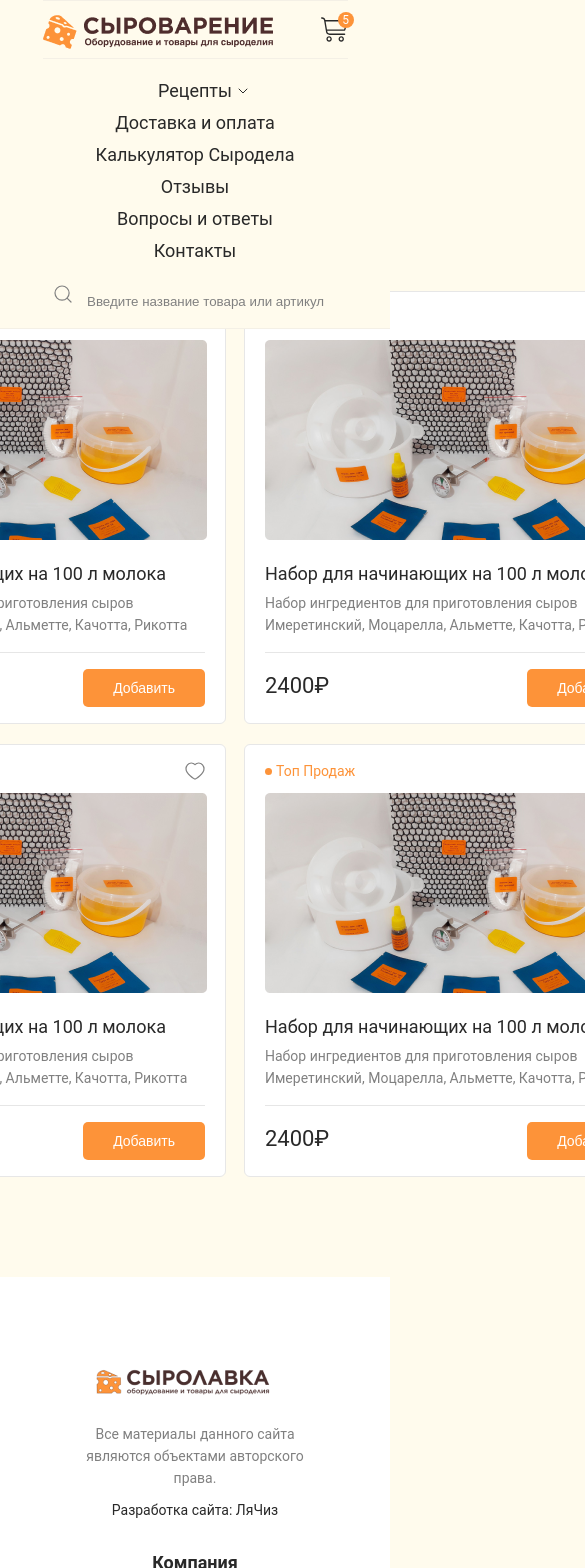
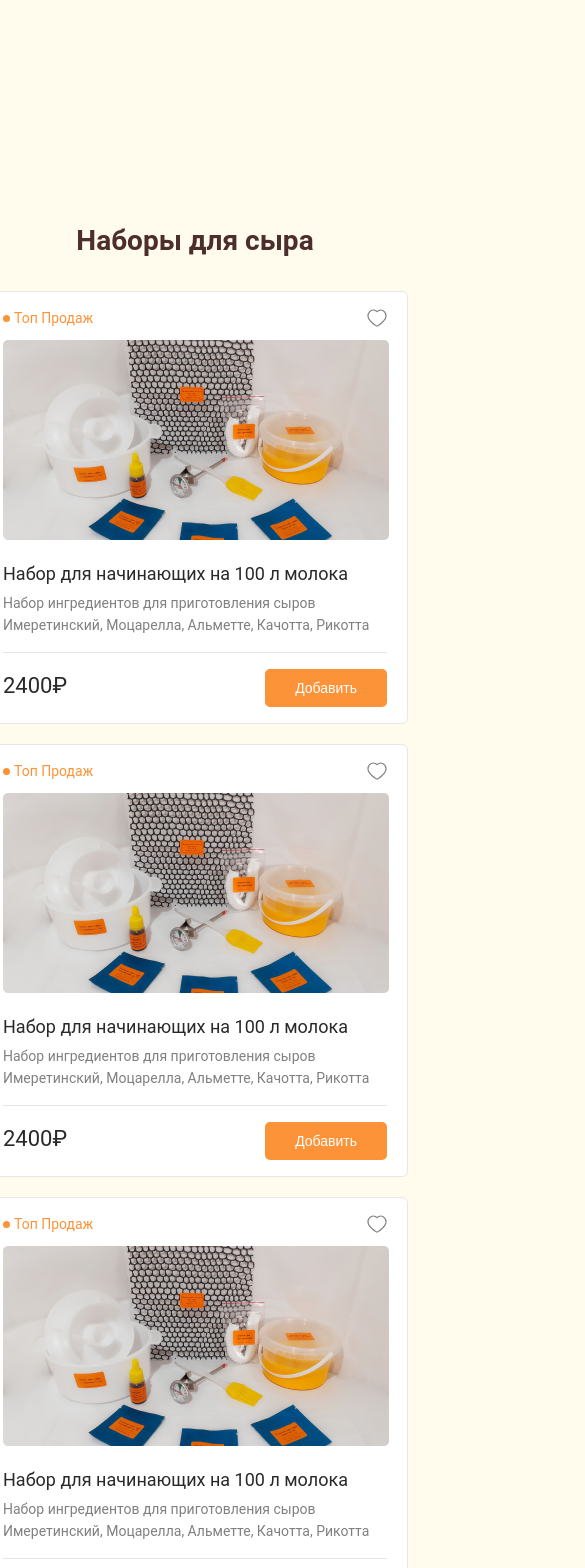
Before and after one commit to unnamed-ii/react-cheese-shop, a React (Create React App) app: page /collections in a window 390 px wide. Shown: the top 1568 px of the page, 585 px wide, since content can reach past the window. Built offline with nearby package versions, Linux system fonts and the light colour scheme.

Commit message:
added adaptive for collectoin page and created collectoin-card component

```diff
--- a/src/App.js
+++ b/src/App.js
@@ -26,7 +26,7 @@ import RegistrationModal from "./components/modals/registration";
 function App() {
     return (
         <div className="app">
-            <Header/>
+            {/*<Header/>*/}
             <Routes>
                 <Route path="/" element={<Home/>}/>
                 <Route path="product-card" element={<ProductCard/>}/>
@@ -48,7 +48,7 @@ function App() {
                 <Route path="recovery" element={<Recovery/>}/>
                 <Route path="registration-modal" element={<RegistrationModal show/>}/>
             </Routes>
-            <Footer/>
+            {/*<Footer/>*/}
         </div>
     );
 }
--- /dev/null
+++ b/src/pages/collections/collection-card.jsx
@@ -0,0 +1,29 @@
+import {ReactComponent as HeartIcon} from "../../images/icons/heart.svg";
+import collection from "../../images/collections.png";
+import React from "react";
+
+export const CollectionCard = () => {
+    return (
+        <div className="collections__group-collection">
+            <div className="collections__group-collection__top">
+                <div className="text">Топ Продаж</div>
+                <HeartIcon/>
+            </div>
+            <img src={collection} alt="" className="collections__group-collection__image"/>
+            <div className="collections__group-collection__title">
+                Набор для начинающих на 100 л молока
+            </div>
+            <div className="collections__group-collection__text">
+                Набор ингредиентов для приготовления сыров Имеретинский, Моцарелла, Альметте,
+                Качотта,
+                Рикотта
+            </div>
+            <div className="collections__group-collection__bottom">
+                <div className="price">
+                    2400₽
+                </div>
+                <button>Добавить</button>
+            </div>
+        </div>
+    )
+}
--- a/src/pages/collections/index.jsx
+++ b/src/pages/collections/index.jsx
@@ -1,11 +1,8 @@
 import React from 'react';
 import './style.scss'
-
-import {ReactComponent as HeartIcon} from '../../images/icons/heart.svg';
-import collection from '../../images/collections.png';
-
 import Wrapper from "../../components/wrapper";
 import MainNav from "../../components/main-nav";
+import {CollectionCard} from "./collection-card";
 
 const Collections = () => {
     return (
@@ -18,90 +15,10 @@ const Collections = () => {
                             Наборы для сыра
                         </div>
                         <div className="collections__group">
-                            <div className="collections__group-collection">
-                                <div className="collections__group-collection__top">
-                                    <div className="text">Топ Продаж</div>
-                                    <HeartIcon/>
-                                </div>
-                                <img src={collection} alt="" className="collections__group-collection__image"/>
-                                <div className="collections__group-collection__title">
-                                    Набор для начинающих на 100 л молока
-                                </div>
-                                <div className="collections__group-collection__text">
-                                    Набор ингредиентов для приготовления сыров Имеретинский, Моцарелла, Альметте,
-                                    Качотта,
-                                    Рикотта
-                                </div>
-                                <div className="collections__group-collection__bottom">
-                                    <div className="price">
-                                        2400₽
-                                    </div>
-                                    <button>Добавить</button>
-                                </div>
-                            </div>
-                            <div className="collections__group-collection">
-                                <div className="collections__group-collection__top">
-                                    <div className="text">Топ Продаж</div>
-                                    <HeartIcon/>
-                                </div>
-                                <img src={collection} alt="" className="collections__group-collection__image"/>
-                                <div className="collections__group-collection__title">
-                                    Набор для начинающих на 100 л молока
-                                </div>
-                                <div className="collections__group-collection__text">
-                                    Набор ингредиентов для приготовления сыров Имеретинский, Моцарелла, Альметте,
-                                    Качотта,
-                                    Рикотта
-                                </div>
-                                <div className="collections__group-collection__bottom">
-                                    <div className="price">
-                                        2400₽
-                                    </div>
-                                    <button>Добавить</button>
-                                </div>
-                            </div>
-                            <div className="collections__group-collection">
-                                <div className="collections__group-collection__top">
-                                    <div className="text">Топ Продаж</div>
-                                    <HeartIcon/>
-                                </div>
-                                <img src={collection} alt="" className="collections__group-collection__image"/>
-                                <div className="collections__group-collection__title">
-                                    Набор для начинающих на 100 л молока
-                                </div>
-                                <div className="collections__group-collection__text">
-                                    Набор ингредиентов для приготовления сыров Имеретинский, Моцарелла, Альметте,
-                                    Качотта,
-                                    Рикотта
-                                </div>
-                                <div className="collections__group-collection__bottom">
-                                    <div className="price">
-                                        2400₽
-                                    </div>
-                                    <button>Добавить</button>
-                                </div>
-                            </div>
-                            <div className="collections__group-collection">
-                                <div className="collections__group-collection__top">
-                                    <div className="text">Топ Продаж</div>
-                                    <HeartIcon/>
-                                </div>
-                                <img src={collection} alt="" className="collections__group-collection__image"/>
-                                <div className="collections__group-collection__title">
-                                    Набор для начинающих на 100 л молока
-                                </div>
-                                <div className="collections__group-collection__text">
-                                    Набор ингредиентов для приготовления сыров Имеретинский, Моцарелла, Альметте,
-                                    Качотта,
-                                    Рикотта
-                                </div>
-                                <div className="collections__group-collection__bottom">
-                                    <div className="price">
-                                        2400₽
-                                    </div>
-                                    <button>Добавить</button>
-                                </div>
-                            </div>
+                            <CollectionCard />
+                            <CollectionCard />
+                            <CollectionCard />
+                            <CollectionCard />
                         </div>
                     </div>
                 </div>
--- a/src/pages/collections/style.scss
+++ b/src/pages/collections/style.scss
@@ -7,7 +7,7 @@
     display: flex;
 
     &-content {
-      width: 870px;
+      max-width: 870px;
       margin-left: 80px;
     }
   }
@@ -96,3 +96,29 @@
     }
   }
 }
+
+@media (max-width: 1260px) {
+  .collections__inner-content {
+    margin-left: 15px;
+  }
+}
+
+@media (max-width: 1200px) {
+  .collections {
+    padding: 0 15px;
+
+    &__title {
+      text-align: center;
+    }
+
+    &__inner-content {
+      margin-left: 0;
+    }
+  }
+}
+
+@media (max-width: 900px) {
+  .collections__group {
+    justify-content: center;
+  }
+}
```
